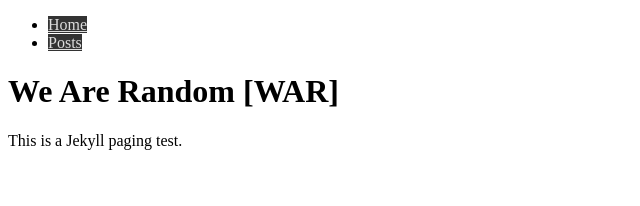
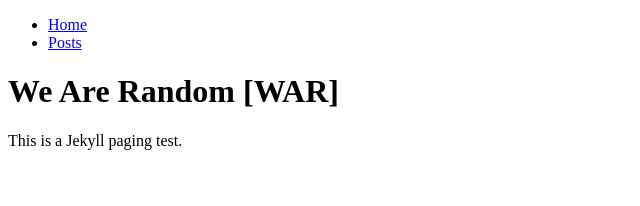
Before and after one commit to wearerandom/wearerandom.github.io, a Jekyll site: the page built from index.html, in a window 1280 px wide. Shown: the top 206 px of the page, without its empty margins (0-640 px from the left). Built offline with Jekyll 4.4.1, drawn with Linux system fonts in a browser that asks for light colours.

Commit message:
Update _styles.scss

```diff
--- a/_sass/_styles.scss
+++ b/_sass/_styles.scss
@@ -6,7 +6,7 @@
   box-sizing: border-box;
 }
 
-.nav {
+head.nav {
   a {
     color: #ddd;
     background-color: #333;
```
